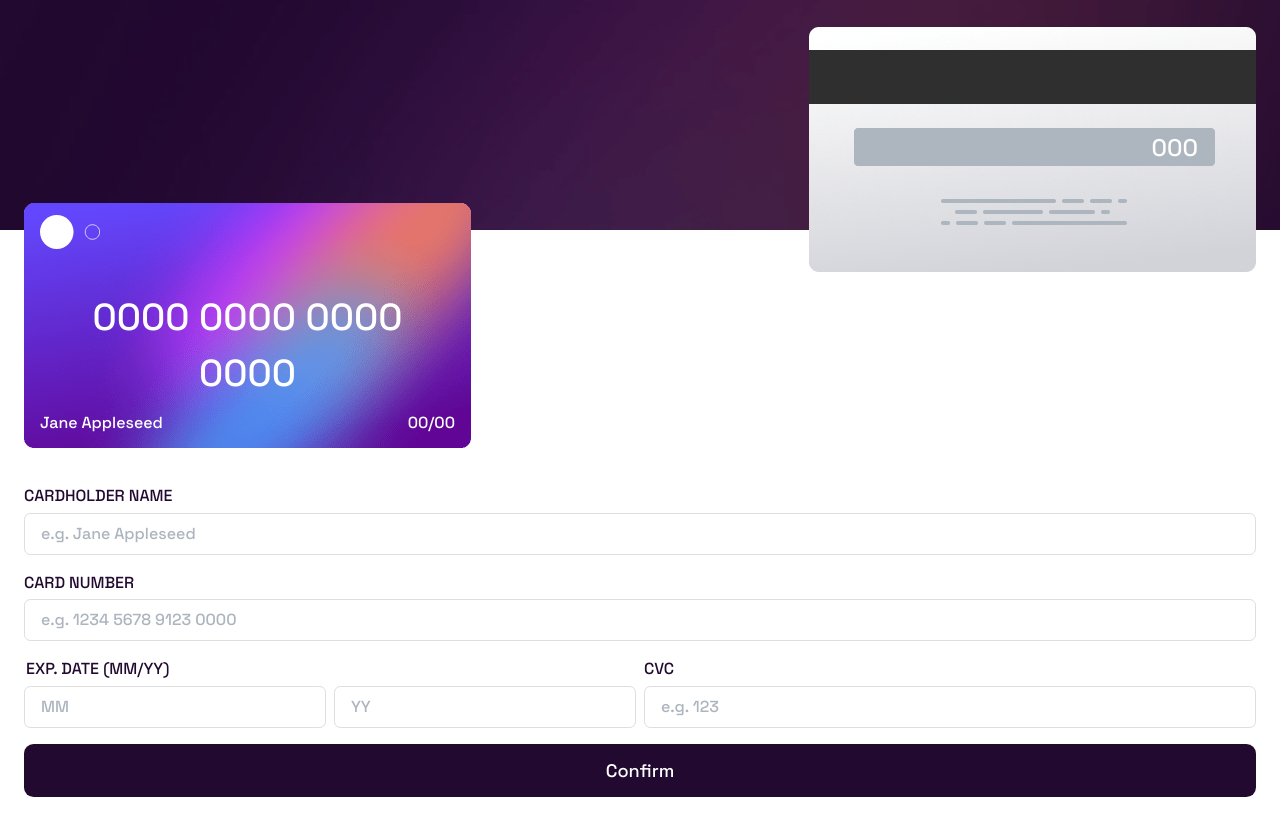
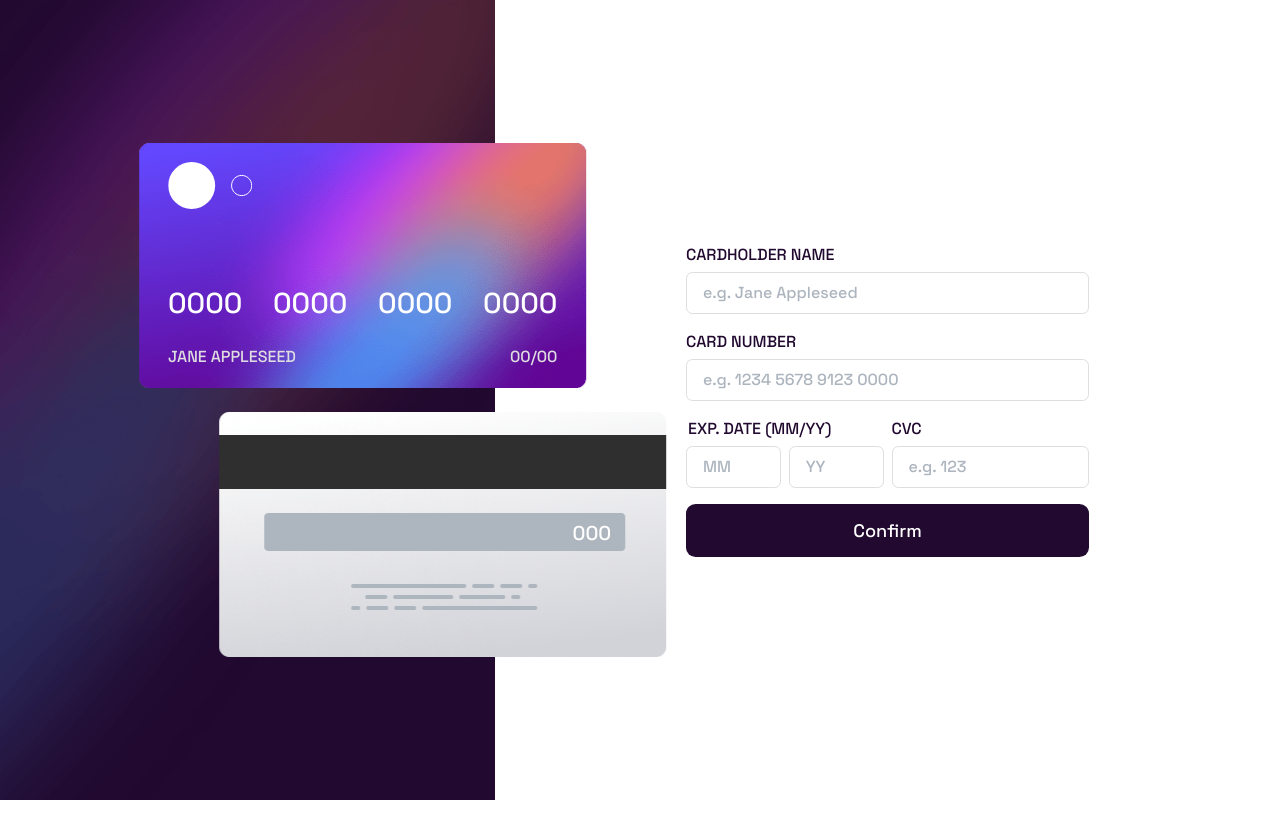
Before and after one commit to MatiasBastarrica/interactive-card-details-form, a plain HTML site: page index.html in a window 1280 px wide. After the commit the page ends 800 px from the top, so only its background shows below. Drawn offline with Linux system fonts and the light colour scheme.

Commit message:
Position and style the cards on different viewports

```diff
--- a/index.html
+++ b/index.html
@@ -21,16 +21,23 @@
   <body>
     <div class="card-display">
       <div class="decorative-bg"></div>
+      <div class="wrapper">
         <div class="card-back-container">
           <div class="card-back__cvc">000</div>
         </div>
         <div class="card-front-container">
           <img src="./images/card-logo.svg" alt="" class="front-card-img" />
           <div class="wrapper">
-          <div class="card-front__number">0000 0000 0000 0000</div>
+            <div class="card-front__number">
+              <span class="first-num-group">0000</span>
+              <span class="second-num-group">0000</span>
+              <span class="third-num-group">0000</span>
+              <span class="fourth-num-group">0000</span>
+            </div>
             <div class="card-front-details-container">
               <div class="card-front__name">Jane Appleseed</div>
               <div class="card-front__expiration-date">00/00</div>
+            </div>
           </div>
         </div>
       </div>
@@ -67,26 +74,13 @@
 
                   <input type="text" name="year" id="year" placeholder="YY" />
                 </div>
-                <div class="invalid-message hidden">
-                  <!-- <div class="format-message">
-                    Wrong format,
-                    <span class="invalid-type">numbers only</span
-                    ><span>wrong pattern</span>
-                  </div>
-                  <div class="required-message">Can't be blank</div> -->
-                </div>
+                <div class="invalid-message hidden"></div>
               </fieldset>
             </div>
             <div class="form-col">
               <label for="cvc">CVC</label>
               <input type="text" name="cvc" id="cvc" placeholder="e.g. 123" />
-              <div class="invalid-message hidden">
-                <!-- <div class="format-message">
-                  Wrong format, <span class="invalid-type">numbers only</span
-                  ><span>wrong pattern</span>
-                </div>
-                <div class="required-message">Can't be blank</div> -->
-              </div>
+              <div class="invalid-message hidden"></div>
             </div>
           </div>
         </div>
--- a/styles.css
+++ b/styles.css
@@ -131,11 +131,10 @@ body {
 .card-display {
   color: var(--white);
   padding: 1.5rem;
-  display: flex;
-  flex-direction: column;
-  gap: 1.5rem;
-  overflow: scroll;
+
   position: relative;
+  /* min-width: 600px; */
+  min-width: 450px;
 }
 
 .decorative-bg {
@@ -147,65 +146,80 @@ body {
   inset: 0;
 }
 
+.card-display > .wrapper {
+  z-index: 1;
+  flex: 1;
+  /* max-width: 451px; */
+  /* margin-inline: auto; */
+  display: flex;
+  align-items: center;
+  flex-direction: column;
+  /* apply later in media query */
+  /* gap: 1.5rem; */
+  overflow: scroll;
+}
+
 .card-back-container,
 .card-front-container {
+  background-repeat: no-repeat;
+  background-size: contain;
+  aspect-ratio: 16/9;
   max-width: 447px;
-  min-width: 276px;
+  max-height: 245px;
+  width: 100%;
   position: relative;
-  /* max-width: 447px;
-  width: 85%; */
-  height: auto;
-  aspect-ratio: 16/9;
-  background-position: center;
-  background-size: contain;
-  background-repeat: no-repeat;
+  min-width: 447px;
 }
 
 .card-back-container {
   background-image: url(./images/bg-card-back.png);
 }
 
-.card-back__cvc {
-  position: absolute;
-  top: 42%;
-  right: 13%;
-  font-size: clamp(1vw, 4vw, 1.5rem);
+.card-front-container {
+  background-image: url(./images/bg-card-front.png);
+  transform: translate(0px, -100px);
+  display: flex;
+  flex-direction: column;
+  padding: 1.2rem 1.8rem;
 }
 
-.card-front-container {
-  background-image: url(./images/bg-card-front.png);
-  padding: 1rem;
-  display: flex;
-  flex-direction: column;
-  transform: translateY(-100px);
+.front-card-img {
+  width: 84px;
 }
 
-.card-front-container .wrapper {
+.card-front-container > .wrapper {
   margin-top: auto;
 }
 
-.front-card-img {
-  max-width: 60px;
-  width: 20%;
+.card-front__number {
+  display: flex;
+  justify-content: space-between;
+  font-size: 1.8rem;
 }
 
 .card-front-details-container {
-  margin-top: 0.6rem;
   display: flex;
   justify-content: space-between;
-  flex-wrap: wrap;
+  text-transform: uppercase;
+  color: var(--gray-200);
+  margin-top: 1.235rem;
 }
 
-.card-front__number {
-  font-size: clamp(1.35rem, -0.4273rem + 7.5829vw, 2.35rem);
-  text-align: center;
+.card-back__cvc {
+  position: absolute;
+  right: 55px;
+  top: 106px;
+  font-size: 1.25rem;
 }
 
 /* ### FORM ### */
 
 main {
   padding: 1.5rem;
-  transform: translateY(-195px);
+  /* transform: translateY(-195px); */
+  max-width: 451px;
+  margin-inline: auto;
+  margin-top: -180px;
 }
 
 form {
@@ -262,14 +276,77 @@ form > button {
 
 @media (min-width: 370px) {
   /* ### CARD DISPLAY ### */
-  .card-back-container,
+  /* .card-back-container,
   .card-front-container {
     width: 85%;
     height: auto;
     aspect-ratio: 16/9;
+  } */
+}
+
+@media (min-width: 600px) {
+  .card-display > .wrapper {
+    gap: 1.5rem;
   }
 
   .card-back-container {
-    align-self: flex-end;
+    /* align-self: flex-end; */
+    transform: translateX(45px);
+  }
+
+  .card-front-container {
+    transform: translate(-45px, -130px);
   }
 }
+
+@media (min-width: 1280px) {
+  main {
+    margin-top: 0;
+  }
+
+  body {
+    flex-direction: row;
+    min-height: 100vh;
+    gap: 0;
+    align-items: center;
+  }
+
+  .card-display {
+    align-self: stretch;
+    display: flex;
+  }
+
+  .card-display > .wrapper {
+    align-self: center;
+    /* transform: translateX(186px); */
+    transform: translateX(9vw);
+    overflow: unset;
+  }
+
+  .card-back-container {
+    /* align-self: flex-end; */
+    /* transform: unset; */
+    transform: translate(80px, 0);
+  }
+
+  .card-front-container {
+    transform: unset;
+  }
+
+  .card-back-container {
+    order: 2;
+  }
+  /* .card-front-container {
+    transform: unset;
+  } */
+
+  .decorative-bg {
+    background-image: url(./images/bg-main-desktop.png);
+    width: auto;
+    height: 100vh;
+  }
+
+  main {
+    transform: unset;
+  }
+}
```
Lines whose indentation alone changed are shown as unchanged.
